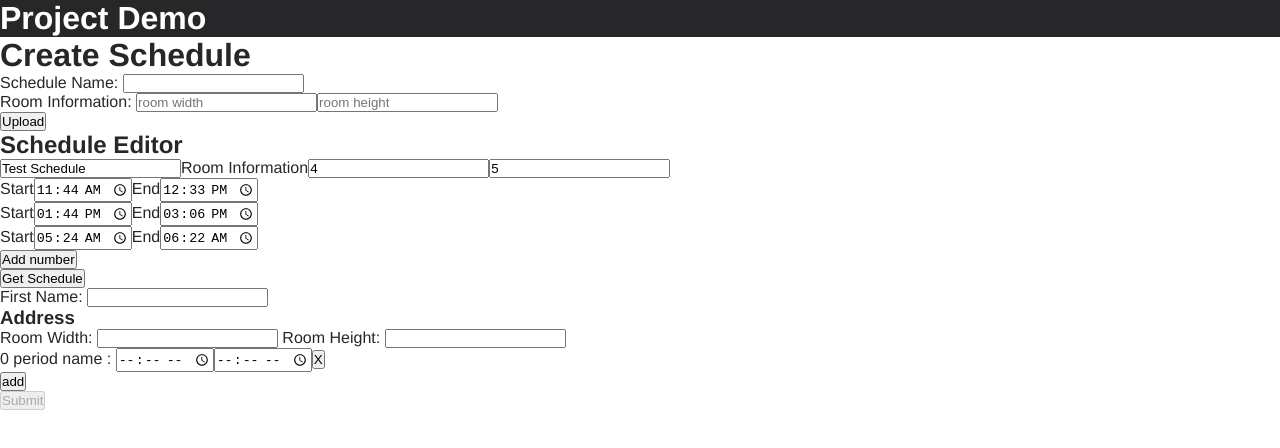
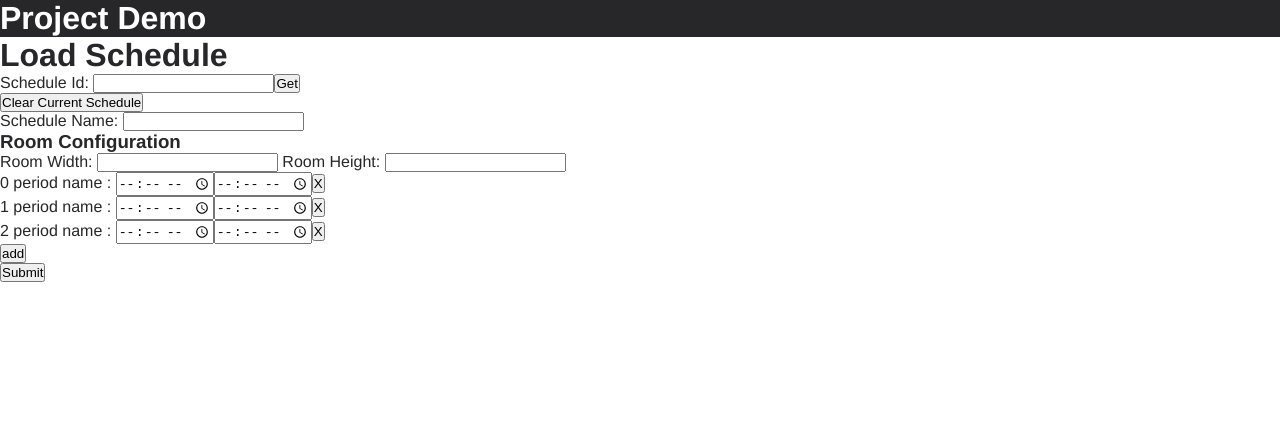
Before and after one commit to GabeFiorot/degreeProject, an Angular app: page / in a window 1280 px wide. Shown: the top 448 px of the page. Built offline with nearby package versions, Linux system fonts and the light colour scheme.

Commit message:
cleaned up everything

```diff
--- a/src/app/Schedule.ts
+++ b/src/app/Schedule.ts
@@ -3,6 +3,7 @@ import {Room} from "./Room";
 import {SchedulePeriod} from "./SchedulePeriod";
 export class Schedule{
 
+    scheduleId?:number
     name: String;
     periods: SchedulePeriod[];
     room: Room;
--- a/src/app/schedule-builder/schedule-builder.component.html
+++ b/src/app/schedule-builder/schedule-builder.component.html
@@ -1,23 +1,39 @@
+<h1>Load Schedule</h1>
+<div>
+  <form (ngSubmit)="loadNewSchedule($event)">
+    <div>
+      <label>
+        Schedule Id:
+      </label>
+      <input type="number" name="schedId" id="schedId" />
+      <button type="submit">Get</button>
+    </div>
 
-<h1>Create Schedule</h1>
+  </form>
+  <p>
+    <button type="button" (click)="clearSchedule()">Clear Current Schedule</button>
+  </p>
+</div>
+<!--
+<h1>Fake Create Schedule</h1>
 <div>
   <form (ngSubmit)="onSubmit($event)">
     <div>
       <label>
-        Schedule Name:
+        nope:
       </label>
       <input type="text" name="nameInput" id="nameInput" />
     </div>
 
     <div>
       <label>
-        Room Information:
+        not room info:
       </label>
       <input type="number" name="roomwidth" id="roomwidth" placeholder="room width"/>
       <input type="number" name="roomheight" id="roomheight" placeholder="room height" />
     </div>
     <div>
-      <button type="submit">Upload</button>
+      <button type="submit">don't do it</button>
     </div>
   </form>
 
@@ -39,8 +55,9 @@
     </ul>
     <button (click)="onClick()">Add number</button>
   </div>
+
   <button (click)="getSchedule()">Get Schedule</button>
-
+  -->
 
 
 <!-- Actual Form Stuff Below -->
@@ -50,19 +67,19 @@
   <form [formGroup]="scheduleForm" (ngSubmit)="onFormSubmit()" >
 
     <label>
-      First Name:
-      <input type="text" formControlName="scheduleName" required>
+      Schedule Name:
+      <input type="text" formControlName="scheduleName"  required>
     </label>
 
     <div formGroupName="room">
-      <h3>Address</h3>
+      <h3>Room Configuration</h3>
       <label>
         Room Width:
-        <input type="number" formControlName="roomWidth">
+        <input type="number" formControlName="roomWidth" >
       </label>
       <label>
         Room Height:
-        <input type="number" formControlName="roomHeight">
+        <input type="number" formControlName="roomHeight" >
       </label>
     </div>
 
@@ -71,15 +88,13 @@
         <div [formGroupName]="i">
           {{i}}
           period name :
-          <input formControlName="startTime" type="time">
-          <input formControlName="endTime"  type="time">
+          <input formControlName="startTime" type="time" >
+          <input formControlName="endTime"  type="time" >
           <button type="button" (click)="deletePeriod(i)">X</button>
         </div>
     </div>
     <p>
       <button type="button" (click)="addNewPeriod()">add</button>
     </p>
-    <button type="submit" [disabled]="!scheduleForm.valid">Submit</button>
+    <button type="submit">Submit</button>
   </form>
-
-</div>
--- a/src/app/schedule-builder/schedule-builder.component.ts
+++ b/src/app/schedule-builder/schedule-builder.component.ts
@@ -47,11 +47,29 @@ export class ScheduleBuilderComponent implements OnInit
       periods: this.fb.array([])
     });
     const fa = (this.scheduleForm.get('periods')as FormArray);
-    this.addNewPeriod();
+    if(this.sched == null)
+    {
+      this.addNewPeriod();
+    }else
+    {
+      for(let period of this.sched.periods)
+      {
+        this.addInitialPeriods();
+      }
+    }
   }
 
   getPeriods(){
     return this.scheduleForm.get('periods');
+  }
+
+  addInitialPeriods(){
+    const fa = (this.scheduleForm.get('periods')as FormArray);
+    fa.push(this.fb.group({
+      startTime: ['', Validators.required],
+      endTime: ['', Validators.required]
+    }));
+
   }
 
   addNewPeriod(){
@@ -60,6 +78,7 @@ export class ScheduleBuilderComponent implements OnInit
       startTime: ['', Validators.required],
       endTime: ['', Validators.required]
     }));
+    this.sched.periods.push({startTime:{hours:0, minutes:0}, endTime:{hours:0, minutes:0}, intensity:1});
   }
   deletePeriod(i:number){
     const fa = (this.scheduleForm.get('periods')as FormArray);
@@ -88,14 +107,38 @@ export class ScheduleBuilderComponent implements OnInit
     return (hoursAdj + ":" + minutesAdj);
   }
 
+  clearSchedule(){
+    this.sched.scheduleId = null;
+  }
+
+  populateForm(){
+
+    this.scheduleForm.patchValue(
+      {
+        scheduleName: this.sched.name,
+        room: {
+          roomWidth: this.sched.room.roomWidth,
+          roomHeight: this.sched.room.roomHeight,
+        }
+      }
+    );
+    var index = 0;
+    for(const period in this.sched.periods)
+    {
+      (<FormArray>this.scheduleForm.get('periods')).at(index).get('startTime').patchValue(this.makeTime(this.sched.periods[index].startTime));
+      (<FormArray>this.scheduleForm.get('periods')).at(index).get('endTime').patchValue(this.makeTime(this.sched.periods[index].endTime));
+      index ++;
+    }
+  }
+
   onFormSubmit() {
-    // TODO: Use EventEmitter with form value
-    //console.log(this.scheduleForm.value);
 
     var newSchedule:Schedule;
     newSchedule = new Schedule(null);
+
     newSchedule.name = this.scheduleForm.value.scheduleName;
     newSchedule.periods = [];
+
     for (let period of this.scheduleForm.value.periods)
     {
       var start = period.startTime.toString().split(":",2);
@@ -104,12 +147,38 @@ export class ScheduleBuilderComponent implements OnInit
     }
     newSchedule.room = this.scheduleForm.value.room;
 
-    console.log(newSchedule);
+
+
+    if(this.sched.scheduleId == null){
+      console.log("make a new schedule");
+      console.log(newSchedule);
+      this.httpClient
+      .post<any>(this.SERVER_URL, newSchedule)
+      .subscribe(res => console.log(res), err => console.log(err));
+    }
+    else{
+      console.log("update schedule" + this.sched.scheduleId.toString());
+      newSchedule.scheduleId = this.sched.scheduleId;
+      console.log(newSchedule);
+      this.httpClient
+      .put<any>(this.SERVER_URL + this.sched.scheduleId.toString(), newSchedule)
+      .subscribe(res => console.log(res), err => console.log(err));
+
+    }
+    /*
     this.httpClient
       .post<any>(this.SERVER_URL, newSchedule)
       .subscribe(res => console.log(res), err => console.log(err));
+    */
+  }
+
+  updateScheduleOnServer(){
 
   }
+  addScheduleToServer(){
+
+  }
+
 
   updateProfile() {
     this.scheduleForm.patchValue({
@@ -120,14 +189,16 @@ export class ScheduleBuilderComponent implements OnInit
     });
   }
 
-  getSchedule(){
+  getSchedule(id?){
     var json;
+    if(id == null)id = 42;
     this.httpClient
-      .get<any>(this.SERVER_URL + "42")
+      .get<any>(this.SERVER_URL + id.toString())
       .subscribe(res => {
         json = res;
         console.log(json);
         this.sched = json;
+        this.populateForm();
       } , err => console.log(err));
 
     //return new Schedule(json);
@@ -146,10 +217,17 @@ export class ScheduleBuilderComponent implements OnInit
     this.schedule.endTime = event.target.end.value;
     this.schedule.room = {roomwidth : event.target.roomwidth.value, roomheight : event.target.roomheight.value}
     console.log(this.schedule);
-    /*
-    this.httpClient
-      .post<any>(this.SERVER_URL, this.schedule)
-      .subscribe(res => console.log(res), err => console.log(err));
-      */
+
   }
+  loadNewSchedule(event: any) {
+
+    console.log(event.target.schedId.value);
+    this.getSchedule(event.target.schedId.value);
+  }
+
+
+
 }
+function getSchedule(id: any) {
+  throw new Error('Function not implemented.');
+}
```
